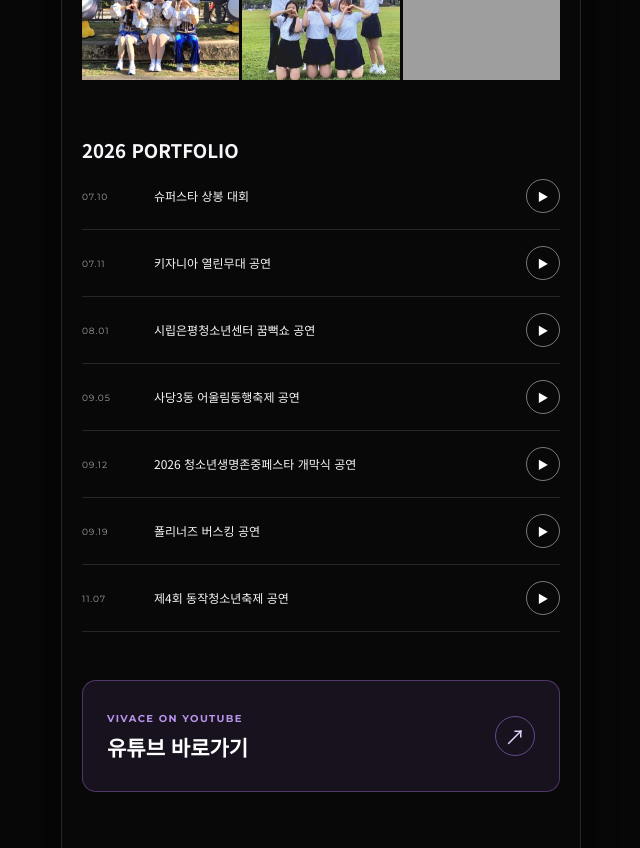
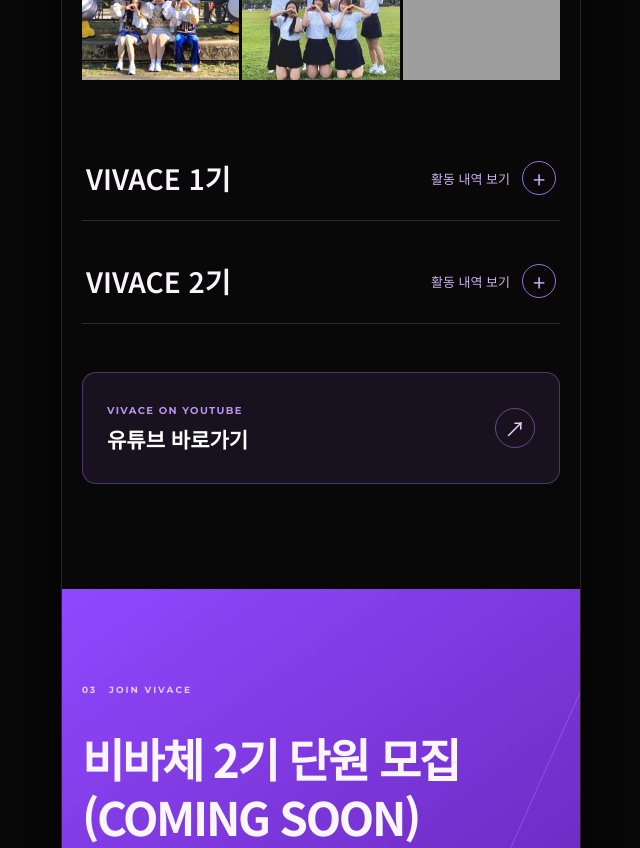
Before and after one commit to vivace-cheer/vivace, a plain HTML site: page index.html in a window 1280 px wide. Shown: the part 2340-3188 px from the top of the page, without its empty margins (319-959 px from the left). Drawn offline with Linux system fonts and the light colour scheme; grey boxes are pictures that could not be loaded.

Commit message:
기수별 활동 목록 디자인 수정

```diff
--- a/index.html
+++ b/index.html
@@ -8,11 +8,7 @@
     content="width=device-width, initial-scale=1.0, viewport-fit=cover"
   >
 
-  <meta
-    name="theme-color"
-    content="#080808"
-  >
-
+  <meta name="theme-color" content="#080808">
   <meta
     name="description"
     content="대학생 연합 치어리딩팀 비바체 VIVACE 공식 홈페이지"
@@ -30,6 +26,83 @@
 
   <link rel="stylesheet" href="style.css?v=2">
 
+  <style>
+    .record-group {
+      margin-top: 18px;
+      border-bottom: 1px solid rgba(255, 255, 255, 0.14);
+    }
+
+    summary.record-year {
+      display: flex;
+      align-items: center;
+      justify-content: space-between;
+      gap: 16px;
+      padding: 22px 4px;
+      color: #f7f4fb;
+      font-family: "Noto Sans KR", sans-serif;
+      font-size: clamp(20px, 4vw, 28px);
+      font-weight: 600;
+      cursor: pointer;
+      list-style: none;
+    }
+
+    summary.record-year::-webkit-details-marker {
+      display: none;
+    }
+
+    .record-action {
+      display: flex;
+      align-items: center;
+      gap: 12px;
+      color: #c9b3ed;
+      font-family: "Noto Sans KR", sans-serif;
+      font-size: 13px;
+      font-weight: 400;
+      white-space: nowrap;
+    }
+
+    .record-action-text::before {
+      content: "활동 내역 보기";
+    }
+
+    .record-toggle {
+      display: grid;
+      width: 34px;
+      height: 34px;
+      place-items: center;
+      border: 1px solid #9b6de0;
+      border-radius: 50%;
+      color: #c9a8ff;
+      transition: background 0.2s ease, transform 0.2s ease;
+    }
+
+    .record-toggle::before {
+      content: "+";
+      font-size: 22px;
+      line-height: 1;
+    }
+
+    .record-group[open] .record-action-text::before {
+      content: "활동 내역 접기";
+    }
+
+    .record-group[open] .record-toggle {
+      background: #9b6de0;
+      color: #080808;
+      transform: rotate(180deg);
+    }
+
+    .record-group[open] .record-toggle::before {
+      content: "−";
+    }
+
+    @media (hover: hover) {
+      summary.record-year:hover .record-toggle {
+        background: #9b6de0;
+        color: #080808;
+      }
+    }
+  </style>
 </head>
 
 <body>
@@ -182,7 +255,11 @@
         <span>VIVACE</span>
       </h2>
 
-      <div class="about-visual reveal" role="img" aria-label="비바체 팀 단체사진"></div>
+      <div
+        class="about-visual reveal"
+        role="img"
+        aria-label="비바체 팀 단체사진"
+      ></div>
 
       <div class="about-copy reveal">
 
@@ -203,7 +280,6 @@
         </p>
 
       </div>
-
 
     </section>
 
@@ -251,8 +327,16 @@
       </div>
 
 
-      <!-- 대표 공연 기록 -->
-      <h3 class="record-year reveal">2026 PORTFOLIO</h3>
+      <!-- 비바체 1기 활동 -->
+      <details class="record-group">
+        <summary class="record-year">
+          <span class="record-title">VIVACE 1기</span>
+          <span class="record-action">
+            <span class="record-action-text"></span>
+            <span class="record-toggle" aria-hidden="true"></span>
+          </span>
+        </summary>
+
         <div class="record-list">
 
           <div>
@@ -280,38 +364,82 @@
           <div>
             <span>08.01</span>
             <p>시립은평청소년센터 꿈뻑쇼 공연</p>
-    <a href="https://youtu.be/VjImd15FL7M?si=yI1dpAUzb8l3SRPV" target="_blank" rel="noopener noreferrer"
-       class="record-play" aria-label="꿈뻑쇼 공연 영상 보기">▶</a>
+            <a
+              href="https://youtu.be/VjImd15FL7M?si=yI1dpAUzb8l3SRPV"
+              target="_blank"
+              rel="noopener noreferrer"
+              class="record-play"
+              aria-label="꿈뻑쇼 공연 영상 보기"
+            >▶</a>
           </div>
 
           <div>
             <span>09.05</span>
             <p>사당3동 어울림동행축제 공연</p>
-    <a href="https://youtu.be/m2jvcf7c8us?si=TofKgN5FaBG6PpJr" target="_blank" rel="noopener noreferrer"
-       class="record-play" aria-label="사당3동 어울림동행축제 공연 영상 보기">▶</a>
+            <a
+              href="https://youtu.be/m2jvcf7c8us?si=TofKgN5FaBG6PpJr"
+              target="_blank"
+              rel="noopener noreferrer"
+              class="record-play"
+              aria-label="사당3동 어울림동행축제 공연 영상 보기"
+            >▶</a>
           </div>
 
           <div>
             <span>09.12</span>
             <p>2026 청소년생명존중페스타 개막식 공연</p>
-    <a href="https://youtu.be/1bcVD8KFC_Q?si=p4TIHwsUPctSNvZb" target="_blank" rel="noopener noreferrer"
-       class="record-play" aria-label="2026 청소년생명존중페스타 공연 영상 보기">▶</a>
+            <a
+              href="https://youtu.be/1bcVD8KFC_Q?si=p4TIHwsUPctSNvZb"
+              target="_blank"
+              rel="noopener noreferrer"
+              class="record-play"
+              aria-label="2026 청소년생명존중페스타 공연 영상 보기"
+            >▶</a>
           </div>
 
           <div>
             <span>09.19</span>
             <p>폴리너즈 버스킹 공연</p>
-    <a href="https://youtu.be/1PSnc9vkaIE?si=DQikmVmjQzFcNgH_" target="_blank" rel="noopener noreferrer"
-       class="record-play" aria-label="폴리너즈 버스킹 공연 영상 보기">▶</a>
+            <a
+              href="https://youtu.be/1PSnc9vkaIE?si=DQikmVmjQzFcNgH_"
+              target="_blank"
+              rel="noopener noreferrer"
+              class="record-play"
+              aria-label="폴리너즈 버스킹 공연 영상 보기"
+            >▶</a>
           </div>
 
           <div>
             <span>11.07</span>
             <p>제4회 동작청소년축제 공연</p>
-    <a href="https://youtu.be/o2yivevIjDE?si=FFvkl1g4fWn2OgL4" target="_blank" rel="noopener noreferrer"
-       class="record-play" aria-label="제4회 동작청소년축제 공연 영상 보기">▶</a>
+            <a
+              href="https://youtu.be/o2yivevIjDE?si=FFvkl1g4fWn2OgL4"
+              target="_blank"
+              rel="noopener noreferrer"
+              class="record-play"
+              aria-label="제4회 동작청소년축제 공연 영상 보기"
+            >▶</a>
           </div>
+
         </div>
+      </details>
+
+
+      <!-- 비바체 2기 활동 -->
+      <details class="record-group">
+        <summary class="record-year">
+          <span class="record-title">VIVACE 2기</span>
+          <span class="record-action">
+            <span class="record-action-text"></span>
+            <span class="record-toggle" aria-hidden="true"></span>
+          </span>
+        </summary>
+
+        <div class="record-list">
+          <p>2기 활동 기록은 추후 업데이트될 예정입니다.</p>
+        </div>
+      </details>
+
 
       <!-- 유튜브 연결 -->
       <a
@@ -320,14 +448,12 @@
         rel="noopener noreferrer"
         class="video-link reveal"
       >
-
         <div>
           <span>VIVACE ON YOUTUBE</span>
           <h3>유튜브 바로가기</h3>
         </div>
 
         <strong>↗</strong>
-
       </a>
 
     </section>
@@ -378,7 +504,6 @@
         class="apply-button reveal"
       >
         <span><small>JOIN OUR TEAM</small>12월 12일 OPEN</span>
-
         <strong>↗</strong>
       </a>
 
@@ -414,7 +539,6 @@
           <strong>↗</strong>
         </a>
 
-
         <a
           href="https://www.youtube.com/@vivace_cheer"
           target="_blank"
@@ -428,7 +552,6 @@
 
           <strong>↗</strong>
         </a>
-
 
         <a
           href="mailto:vivacecheerleading@gmail.com"
@@ -464,7 +587,7 @@
     <div class="footer-bottom">
 
       <p>
-        © <span id="currentYear"></span> VIVACEgit status
+        © <span id="currentYear"></span> VIVACE
       </p>
 
       <a href="#home">
@@ -486,7 +609,6 @@
     <button class="album-arrow album-next" id="albumNext" type="button" aria-label="다음 사진">›</button>
 
     <span class="album-count" id="albumCount"></span>
-
   </dialog>
 
 </body>
```
Lines whose indentation alone changed are shown as unchanged.
